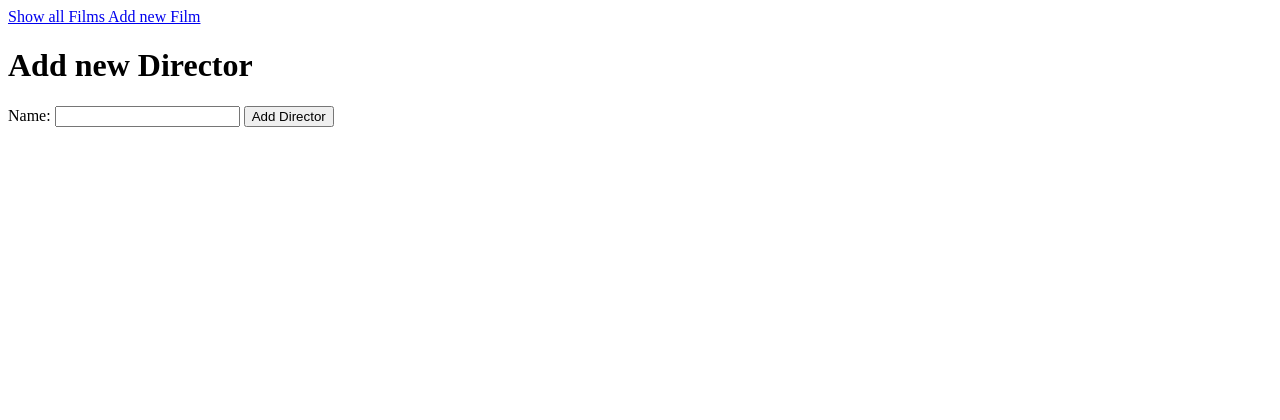
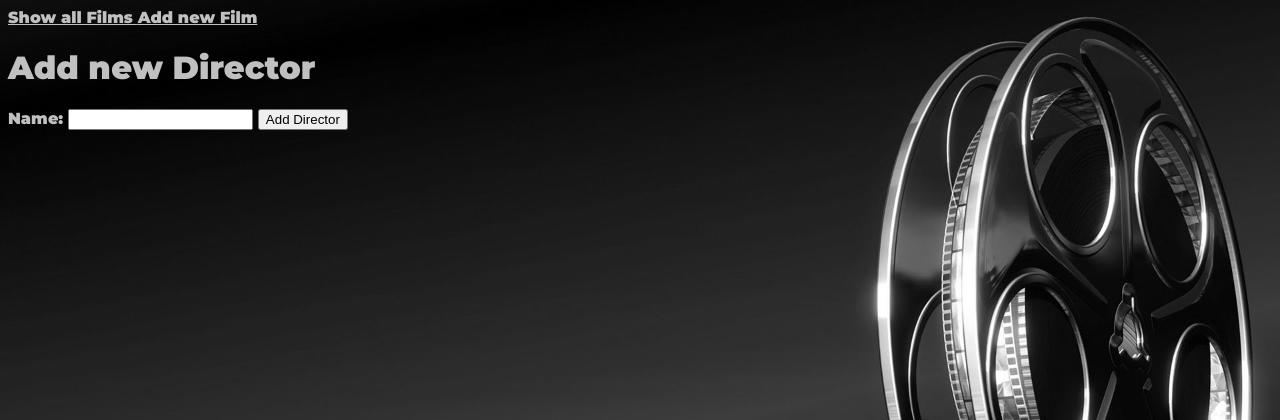
Before and after one commit to Alex-Lakin/FilmDatabaseProject, a Sinatra app: page /director/new in a window 1280 px wide. Shown: the top 420 px of the page. Run offline with Sinatra, Linux system fonts and the light colour scheme.

Commit message:
some basic css done

```diff
--- a/controllers/directors_controller.rb
+++ b/controllers/directors_controller.rb
@@ -26,7 +26,7 @@ post "/directors/:id" do
   @director = Director.new(params)
   @director.update
   redirect to "/directors/#{@director.id}"
-  # redirect to "/films/all"
+  redirect to "/films/all"
 end
 
 # shows all the films by a specific director
--- a/models/director.rb
+++ b/models/director.rb
@@ -23,7 +23,8 @@ class Director
 
 # read
   def self.all()
-    sql = "SELECT * FROM directors"
+    sql = "SELECT * FROM directors
+          ORDER BY name"
     result = SqlRunner.run(sql)
     return result.map{ |dir| Director.new(dir)}
   end
--- /dev/null
+++ b/public/styles/style.css
@@ -0,0 +1,21 @@
+body {
+  background: url('/images/background.jpeg');
+  background-attachment: fixed;
+  background-size: 100%;
+  background-repeat: no-repeat;
+  font-family: 'Montserrat', sans-serif;
+  color: silver;
+}
+
+a:link {
+  color: silver;
+}
+a:visited {
+  color: silver;
+}
+a:hover {
+  color: grey;
+}
+a:active {
+  color: white;
+}
--- a/views/director/show.erb
+++ b/views/director/show.erb
@@ -7,7 +7,7 @@
 <!-- start film loop -->
 <% @director.get_films().each do |film| %>
   <!-- prrint films name -->
-  <h4><a href="/films/<%= film.id %>"><%= film.title %></a></h4>
+  <h4><a href="/films/<%= film.id %>"><%= film.title %></a> (<%= film.year %>) </h4>
   <!-- get film-director link id -->
   <%link = Film_Director.find(film.id, @director.id)%>
   <!-- show remove button -->
--- a/views/layout.erb
+++ b/views/layout.erb
@@ -2,6 +2,8 @@
 <html lang="en" dir="ltr">
   <head>
     <meta charset="utf-8">
+    <link href="https://fonts.googleapis.com/css?family=Montserrat:900" rel="stylesheet">
+    <link rel="stylesheet" type="text/css" href="/styles/style.css">
     <title></title>
   </head>
   <body>
```
Also changed, not shown: public/images/background.jpeg (added).
